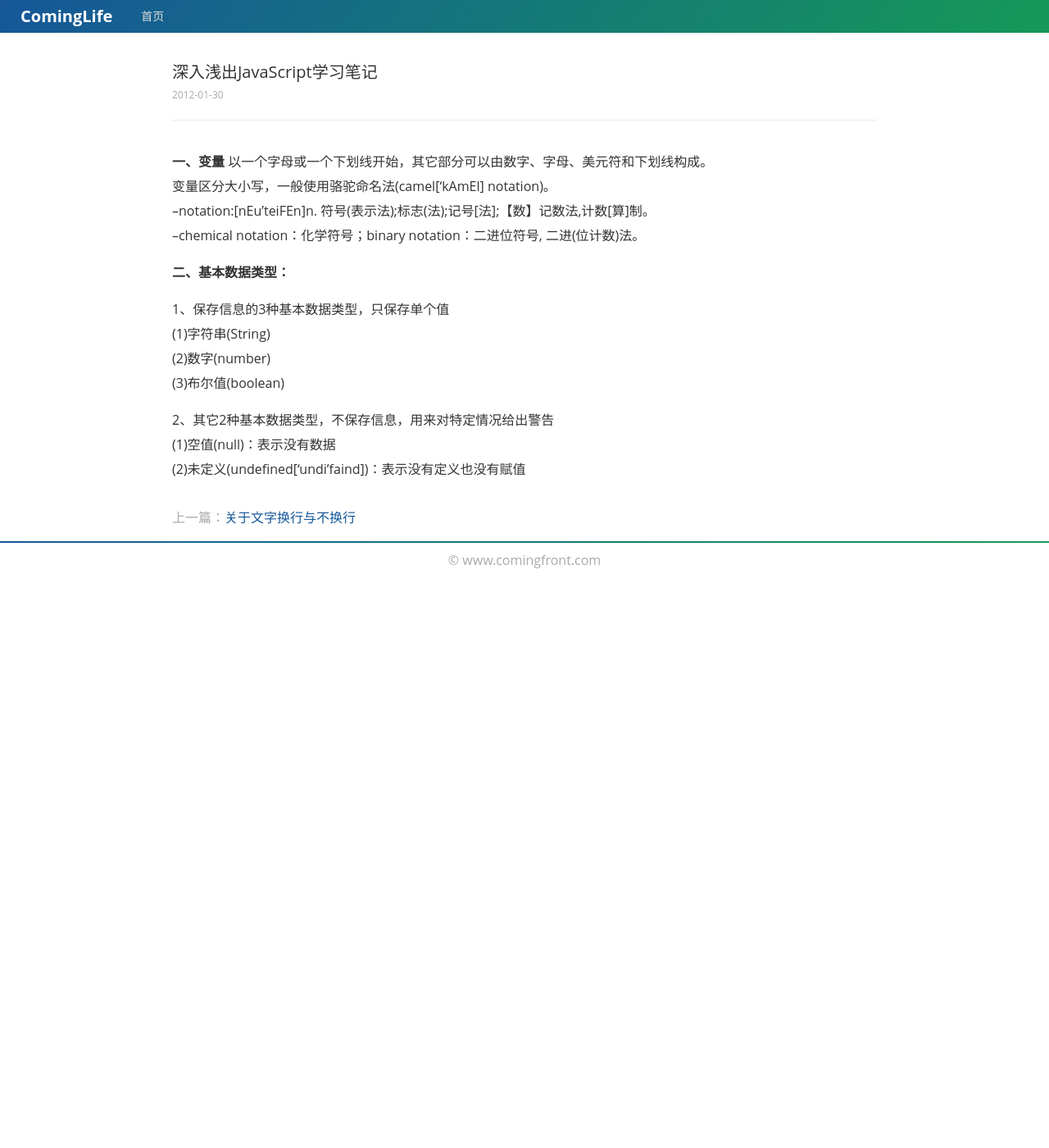
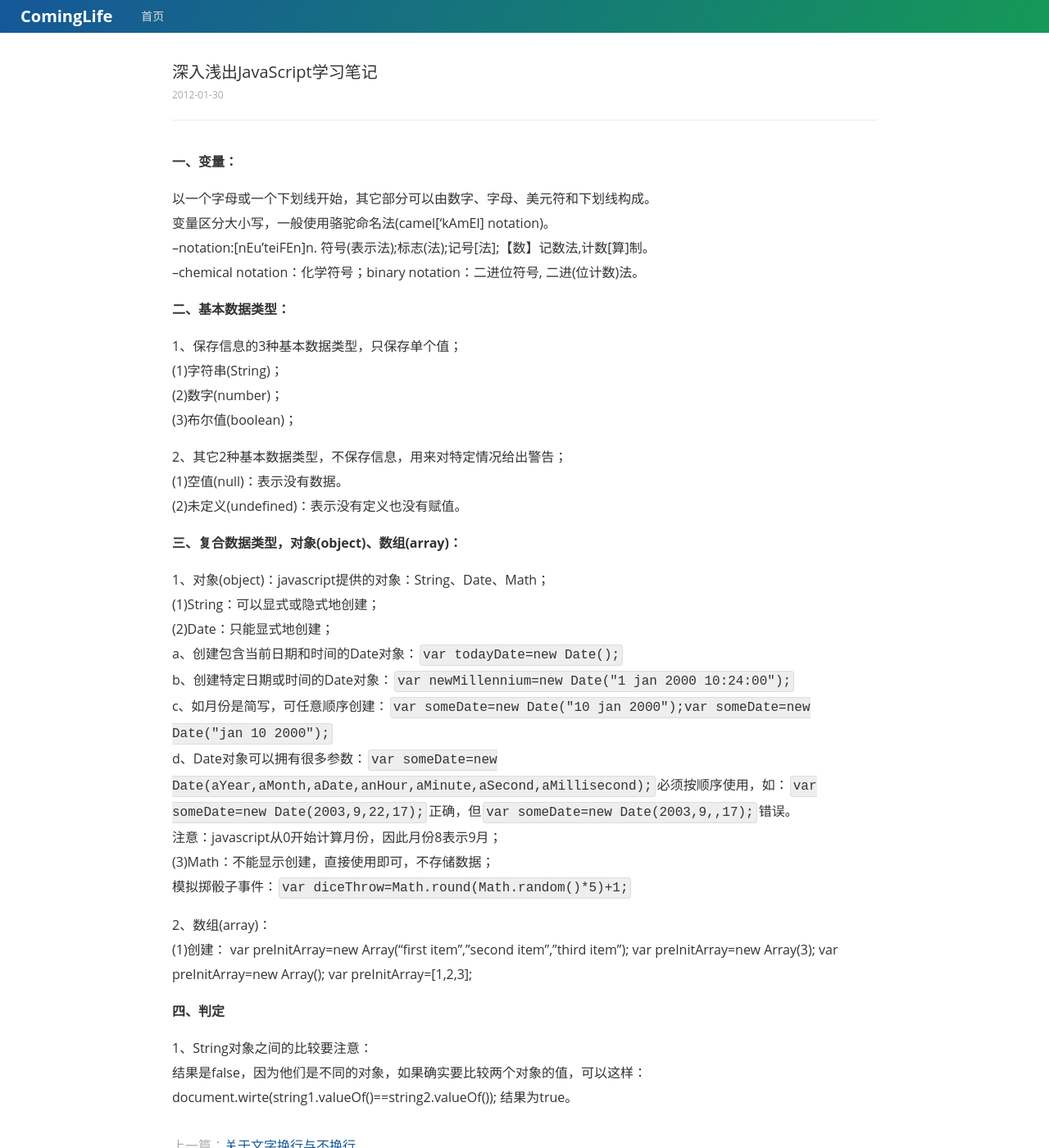
Before and after one commit to cominglife/comingfront.github.io, a Jekyll site: the page built from _posts/2012-01-30-js-beginning-javascript-with-dom-scripting-and-ajax-study.md, in a window 1280 px wide and 1400 px high. Shown: the whole window at 82% size. Built offline with Jekyll 4.4.1, drawn with Linux system fonts in a browser that asks for light colours.

Commit message:
add note

```diff
--- a/_posts/2012-01-30-js-beginning-javascript-with-dom-scripting-and-ajax-study.md
+++ b/_posts/2012-01-30-js-beginning-javascript-with-dom-scripting-and-ajax-study.md
@@ -5,7 +5,8 @@ category: "note"
 tags: ["css"]
 ---
 
-__一、变量__
+__一、变量：__
+
 以一个字母或一个下划线开始，其它部分可以由数字、字母、美元符和下划线构成。
 变量区分大小写，一般使用骆驼命名法(camel['kAmEl] notation)。
 --notation:[nEu'teiFEn]n. 符号(表示法);标志(法);记号[法];【数】记数法,计数[算]制。
@@ -13,11 +14,43 @@ __一、变量__
 
 __二、基本数据类型：__
 
-1、保存信息的3种基本数据类型，只保存单个值
-(1)字符串(String)
-(2)数字(number)
-(3)布尔值(boolean)
+1、保存信息的3种基本数据类型，只保存单个值；
+(1)字符串(String)；
+(2)数字(number)；
+(3)布尔值(boolean)；
 
-2、其它2种基本数据类型，不保存信息，用来对特定情况给出警告
-(1)空值(null)：表示没有数据
-(2)未定义(undefined['undi'faind])：表示没有定义也没有赋值
+2、其它2种基本数据类型，不保存信息，用来对特定情况给出警告；
+(1)空值(null)：表示没有数据。
+(2)未定义(undefined)：表示没有定义也没有赋值。
+
+__三、复合数据类型，对象(object)、数组(array)：__
+
+1、对象(object)：javascript提供的对象：String、Date、Math；
+(1)String：可以显式或隐式地创建；
+(2)Date：只能显式地创建；
+a、创建包含当前日期和时间的Date对象：`var todayDate=new Date();`
+b、创建特定日期或时间的Date对象：`var newMillennium=new Date("1 jan 2000 10:24:00");`
+c、如月份是简写，可任意顺序创建：`var someDate=new Date("10 jan 2000");var someDate=new Date("jan 10 2000");`
+d、Date对象可以拥有很多参数：`var someDate=new Date(aYear,aMonth,aDate,anHour,aMinute,aSecond,aMillisecond);`必须按顺序使用，如：`var someDate=new Date(2003,9,22,17);`正确，但`var someDate=new Date(2003,9,,17);`错误。
+注意：javascript从0开始计算月份，因此月份8表示9月；
+(3)Math：不能显示创建，直接使用即可，不存储数据；
+模拟掷骰子事件：`var diceThrow=Math.round(Math.random()*5)+1;`
+
+2、数组(array)：
+(1)创建：
+	var preInitArray=new Array("first item","second item","third item");
+	var preInitArray=new Array(3);
+	var preInitArray=new Array();
+	var preInitArray=[1,2,3];
+
+__四、判定__
+
+1、String对象之间的比较要注意：
+	<script type="text/javascript">
+		var string1=new String("Apple");
+		var string2=new String("Apple");
+		document.wirte(string1==string2);
+	</script>
+结果是false，因为他们是不同的对象，如果确实要比较两个对象的值，可以这样：
+	document.wirte(string1.valueOf()==string2.valueOf());
+结果为true。
--- a/css/style.css
+++ b/css/style.css
@@ -37,8 +37,8 @@ body{min-width:320px; color:#333;}
 .list_tit a:hover{color:#4879a8;}
 .list_intr{display:block; margin-top:6px; font-size:14px; color:#777;}
 .list_date{display:block; font-size:12px; color:#ccc;}
-.list_more{display:block; width:60px; border-radius:4px; margin-top:4px; text-align:center; font-size:12px; color:#fff; background:#155799; transition:background .3s;}
-.list_more:hover{color:#fff; background:rgba(25,88,151,0.8);}
+.list_more{display:block; width:60px; border-radius:4px; margin-top:4px; text-align:center; font-size:12px; color:#ddd; background:#155799; transition:background .3s;}
+.list_more:hover{color:#fff; background:#4879a8;}
 
 .footer_line{display:block; height:2px; line-height:0; font-size:0; background-color:#155799; background-image:linear-gradient(120deg, #155799, #159957);}
 .footer_con{padding:10px 0 20px; line-height:22px; text-align:center;}
@@ -67,6 +67,7 @@ body{min-width:320px; color:#333;}
 .article_con p{margin:15px 0;}
 
 .aboutMe{padding:10% 5%; background:#f8f8f8;}
+.aboutMe span{font-size:14px;}
 
 .article_rela{padding:15px 0; color:#aaa;}
 .article_prev{float:left;}
```
